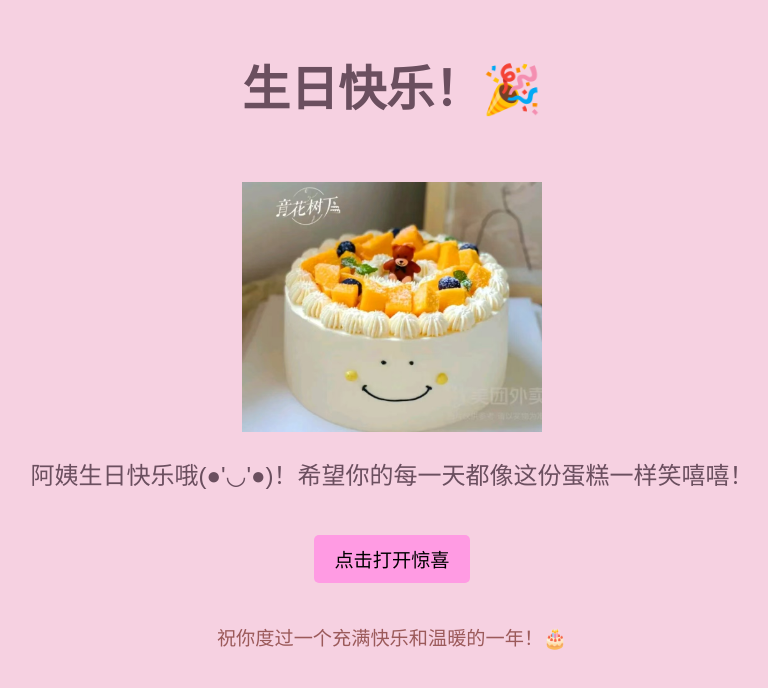
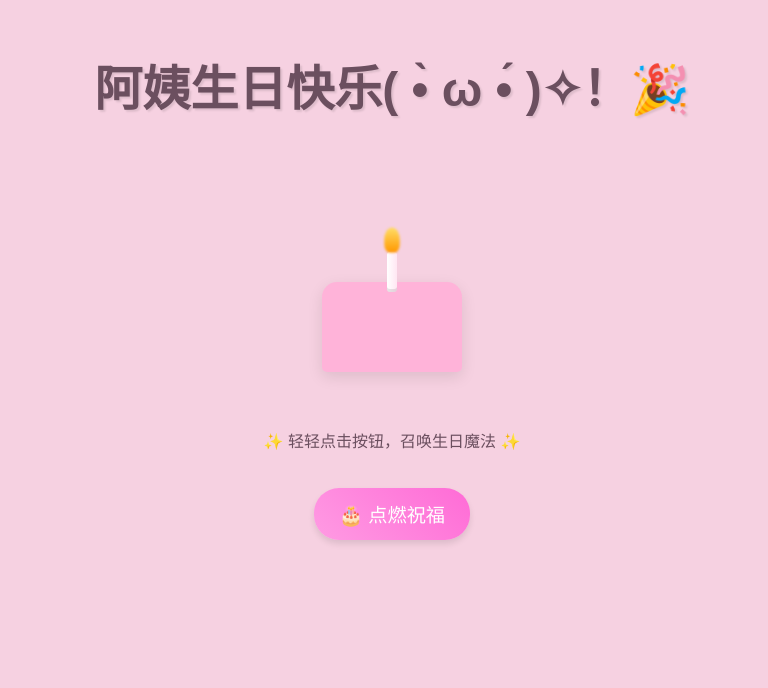
Before and after one commit to Esther6v6/birthday-surprise, a plain HTML site: page index.html in a window 1280 px wide. Shown: the whole page, without its empty margins (248-1016 px from the left). Drawn offline with Linux system fonts and the light colour scheme.

Commit message:
Add files via upload

```diff
--- a/index.html
+++ b/index.html
@@ -3,61 +3,230 @@
 <head>
     <meta charset="UTF-8">
     <meta name="viewport" content="width=device-width, initial-scale=1.0">
-    <title>生日惊喜</title>
+    <title>魔法生日惊喜</title>
     <style>
         body {
             background-color: #f6d1e1;
             font-family: 'Arial', sans-serif;
             text-align: center;
             color: #6b4f5f;
+            margin: 0;
+            min-height: 100vh;
+            display: flex;
+            flex-direction: column;
+            align-items: center;
         }
+
         h1 {
             margin-top: 50px;
             font-size: 3em;
+            text-shadow: 2px 2px 2px rgba(0,0,0,0.1);
         }
-        .cake {
-            width: 300px;
-            margin-top: 30px;
-            transition: transform 0.5s ease;
+
+        /* 蛋糕容器 */
+        .cake-container {
+            position: relative;
+            width: 200px;
+            height: 200px;
+            margin: 30px 0;
         }
-        .cake:hover {
-            transform: scale(1.1);
+
+        /* 优化蛋糕造型 */
+        .animated-cake {
+            position: absolute;
+            width: 140px;
+            height: 90px; /* 降低蛋糕高度 */
+            background: #ffb3d9;
+            border-radius: 15px 15px 5px 5px;
+            bottom: 0;
+            left: 50%;
+            transform: translateX(-50%);
+            animation: float 2s ease-in-out infinite;
+            box-shadow: 0 5px 15px rgba(0,0,0,0.1);
         }
+
+        /* 蜡烛优化定位 */
+        .candle-group {
+            position: absolute;
+            bottom: 90px; /* 调整定位 */
+            left: 50%;
+            transform: translateX(-50%);
+            z-index: 2;
+        }
+
+        .candle {
+            width: 10px;
+            height: 40px; /* 缩短蜡烛高度 */
+            background: linear-gradient(to right, #fff 0%, #ffe6f2 100%);
+            border-radius: 3px;
+            position: relative;
+            box-shadow: 0 -3px 0 rgba(0,0,0,0.1) inset;
+        }
+
+        .flame {
+            width: 16px;
+            height: 24px;
+            background: linear-gradient(to bottom, #ffdd66 0%, #ff9900 100%);
+            border-radius: 50% 50% 35% 35%;
+            position: absolute;
+            top: -24px; /* 调整火焰位置 */
+            left: 50%;
+            transform: translateX(-50%);
+            animation: flamme 1.2s ease-in-out infinite;
+            filter: blur(1px);
+        }
+
+        /* 弹窗样式 */
+        .modal {
+            display: none;
+            position: fixed;
+            top: 50%;
+            left: 50%;
+            transform: translate(-50%, -50%);
+            background: rgba(255, 255, 255, 0.95);
+            padding: 25px 30px;
+            border-radius: 15px;
+            box-shadow: 0 0 20px rgba(255, 155, 231, 0.3);
+            z-index: 1000;
+            animation: modalIn 0.3s ease-out;
+        }
+
+        @keyframes modalIn {
+            from { opacity: 0; transform: translate(-50%, -40%); }
+            to { opacity: 1; transform: translate(-50%, -50%); }
+        }
+
+        /* 烟花粒子 */
+        .firework {
+            position: absolute;
+            pointer-events: none;
+            animation: firework 1s ease-out infinite;
+        }
+
         .button {
-            background-color: #ff9be3;
+            background: linear-gradient(45deg, #ff9be3, #ff6bd6);
             border: none;
-            padding: 10px 20px;
+            padding: 12px 25px;
             font-size: 1.2em;
             cursor: pointer;
-            border-radius: 5px;
+            border-radius: 25px;
             margin-top: 20px;
+            transition: all 0.3s ease;
+            box-shadow: 0 4px 6px rgba(0,0,0,0.1);
+            color: white;
         }
-        .message {
-            margin-top: 20px;
-            font-size: 1.5em;
+
+        /* 动画定义 */
+        @keyframes float {
+            0%, 100% { transform: translateX(-50%) translateY(0); }
+            50% { transform: translateX(-50%) translateY(-10px); }
         }
-        .footer {
-            margin-top: 40px;
-            font-size: 1.2em;
-            color: #9b5a5a;
+
+        @keyframes flamme {
+            0%, 100% { transform: translateX(-50%) scale(1); }
+            50% { transform: translateX(-50%) scale(0.9, 1.2); }
+        }
+
+        @keyframes firework {
+            0% { opacity: 1; transform: scale(0); }
+            100% { opacity: 0; transform: scale(2); }
         }
     </style>
 </head>
 <body>
-    <h1>生日快乐！🎉</h1>
-    <img src="https://github.com/Esther6v6/birthday-surprise/blob/main/%E5%BE%AE%E4%BF%A1%E5%9B%BE%E7%89%87_20250223124334.jpg?raw=true" alt="生日蛋糕" class="cake" id="cakeImage">
-    <p class="message">阿姨生日快乐哦(●'◡'●)！希望你的每一天都像这份蛋糕一样笑嘻嘻！</p>
-    <button class="button" onclick="surprise()">点击打开惊喜</button>
+    <h1>阿姨生日快乐( •̀ ω •́ )✧！🎉</h1>
 
-    <div class="footer">
-        <p>祝你度过一个充满快乐和温暖的一年！🎂</p>
+    <!-- 蛋糕结构 -->
+    <div class="cake-container">
+        <div class="animated-cake"></div>
+        <div class="candle-group">
+            <div class="candle">
+                <div class="flame"></div>
+            </div>
+        </div>
+    </div>
+
+    <p class="message">✨ 轻轻点击按钮，召唤生日魔法 ✨</p>
+    <button class="button" onclick="startMagic()">🎂 点燃祝福</button>
+
+    <!-- 生日弹窗 -->
+    <div id="birthdayModal" class="modal">
+        <h3 style="margin:0 0 15px 0;">✨ 魔法生效！</h3>
+        <p>愿所有美好都如期而至～ 🎂</p>
+        <p style="font-size:0.9em; color:#ff6b6b;">（蛋糕会在下午茶时间4:20准时到达哦）</p>
+        <button onclick="closeModal()" style="
+            background: #ff9be3;
+            border: none;
+            padding: 8px 20px;
+            margin-top: 15px;
+            border-radius: 15px;
+            cursor: pointer;
+            color: white;
+        ">关闭</button>
     </div>
 
     <script>
-        function surprise() {
-            alert("蛋糕会在今天下午4点20左右送到哦(●ˇ∀ˇ●)！许下你的生日愿望吧！🎂🎈");
-            document.getElementById("cakeImage").style.transform = "scale(1.2)";
-            document.querySelector(".message").innerText = "许下愿望吧，生日快乐！🌟";
+        // 烟花生成函数
+        function createFirework(x, y) {
+            const colors = ['#ff3366', '#ffdd66', '#66ffcc', '#ff9966'];
+            const container = document.body;
+
+            for (let i = 0; i < 36; i++) {
+                const particle = document.createElement('div');
+                const angle = (i * 10) * Math.PI / 180;
+                const color = colors[Math.floor(Math.random() * colors.length)];
+
+                particle.className = 'firework';
+                particle.style.cssText = `
+                    left: ${x}px;
+                    top: ${y}px;
+                    width: ${Math.random()*6+4}px;
+                    height: ${Math.random()*6+4}px;
+                    background: ${color};
+                    border-radius: 50%;
+                    animation-delay: ${Math.random()*0.3}s;
+                    transform: translate(
+                        ${Math.cos(angle) * 150}px,
+                        ${Math.sin(angle) * 150}px
+                    );
+                `;
+
+                container.appendChild(particle);
+                setTimeout(() => particle.remove(), 1000);
+            }
+        }
+
+        // 显示弹窗
+        function showModal() {
+            document.getElementById('birthdayModal').style.display = 'block';
+        }
+
+        // 关闭弹窗
+        function closeModal() {
+            document.getElementById('birthdayModal').style.display = 'none';
+        }
+
+        // 主功能
+        function startMagic() {
+            // 蛋糕跳动效果
+            const cake = document.querySelector('.animated-cake');
+            cake.style.transform = cake.style.transform + ' scale(1.05)';
+            setTimeout(() => cake.style.transform = cake.style.transform.replace(' scale(1.05)', ''), 300);
+
+            // 生成烟花
+            const rect = document.querySelector('.candle-group').getBoundingClientRect();
+            createFirework(rect.left + rect.width/2, rect.top);
+
+            // 显示弹窗
+            showModal();
+
+            // 持续烟花效果
+            setInterval(() => {
+                createFirework(
+                    rect.left + rect.width/2 + Math.random()*50 -25,
+                    rect.top + Math.random()*30 -15
+                );
+            }, 800);
         }
     </script>
 </body>
```
